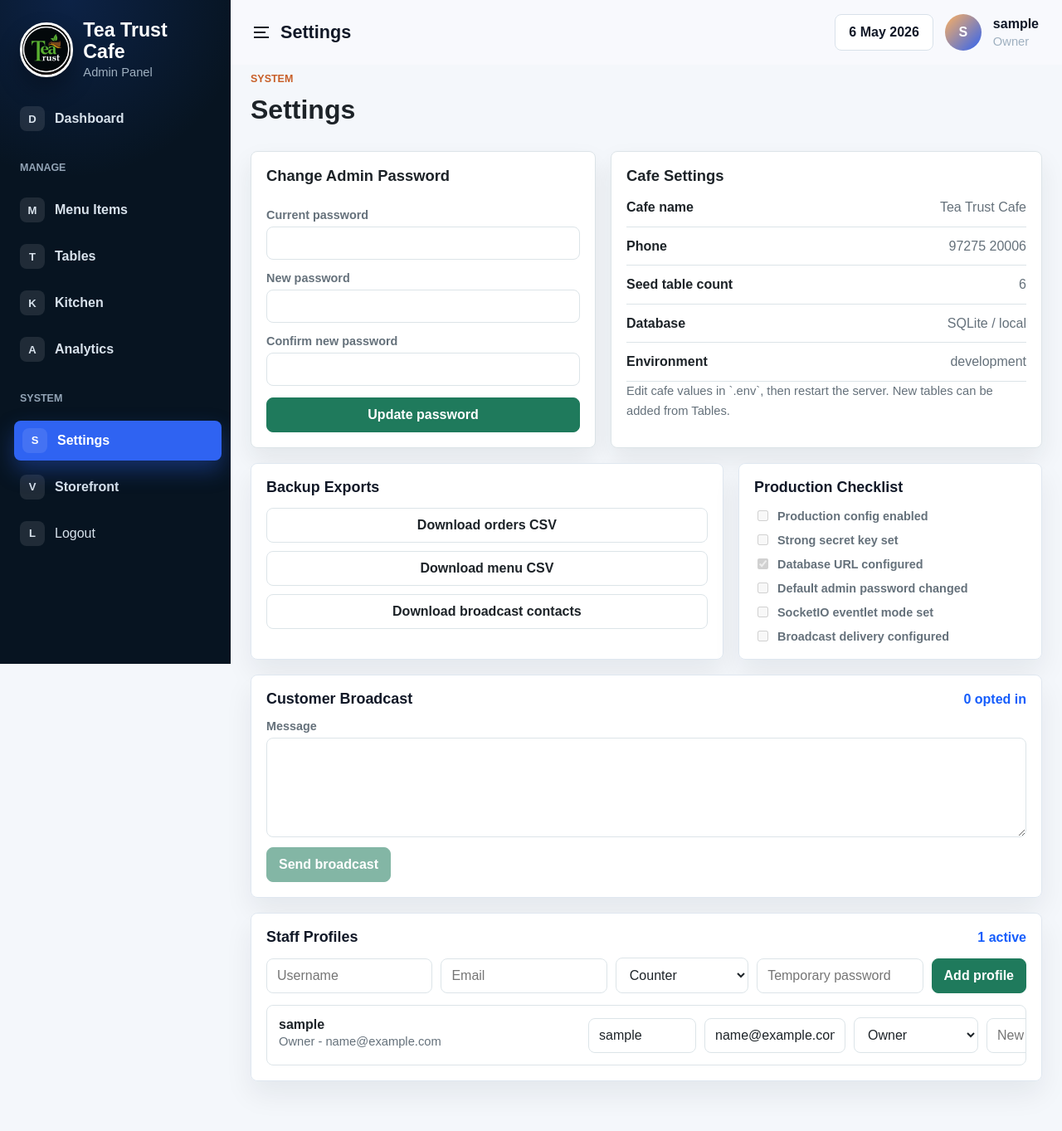
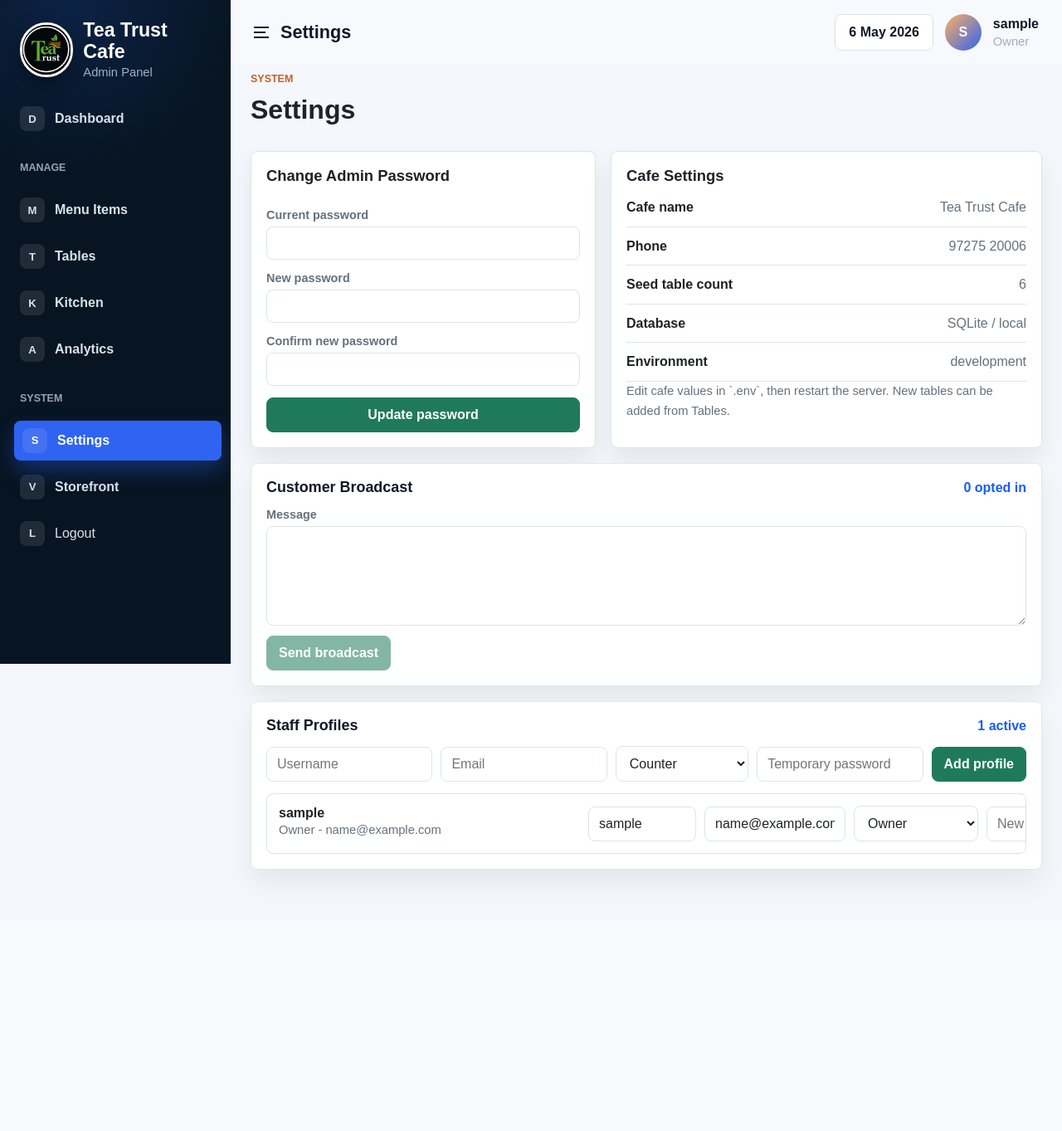
Before and after one commit to srujalgupta/Tea-trust-qr-ordering-system-, a Flask app: page /admin/settings in a window 1280 px wide. Shown: the whole page at 83% size. After the commit the page ends 1064 px from the top, so only its background shows below. Run offline with Flask 3, Linux system fonts and the light colour scheme; the visitor is signed in with stand-in values (Sample User, id 1); data comes from the database, SQL or seed files in the repository; data that the repository does not hold is empty; some libraries are stand-ins or nearby versions.

Commit message:
Hide admin backup and production panels

```diff
--- a/app/templates/admin/settings.html
+++ b/app/templates/admin/settings.html
@@ -44,33 +44,6 @@
     </section>
   </section>
 
-  <section class="dashboard-panels">
-    <article class="dashboard-card">
-      <header class="panel-header">
-        <h2>Backup Exports</h2>
-      </header>
-      <div class="export-actions">
-        <a class="button" href="{{ url_for('api.admin_orders_export') }}">Download orders CSV</a>
-        <a class="button" href="{{ url_for('api.admin_menu_export') }}">Download menu CSV</a>
-        <a class="button" href="{{ url_for('api.admin_customers_export', marketing_only=1) }}">Download broadcast contacts</a>
-      </div>
-    </article>
-
-    <article class="dashboard-card">
-      <header class="panel-header">
-        <h2>Production Checklist</h2>
-      </header>
-      <div class="checklist">
-        <label class="check-row"><input type="checkbox" disabled {% if environment_name == "production" %}checked{% endif %}> Production config enabled</label>
-        <label class="check-row"><input type="checkbox" disabled {% if secret_configured %}checked{% endif %}> Strong secret key set</label>
-        <label class="check-row"><input type="checkbox" disabled {% if database_configured %}checked{% endif %}> Database URL configured</label>
-        <label class="check-row"><input type="checkbox" disabled {% if password_changed %}checked{% endif %}> Default admin password changed</label>
-        <label class="check-row"><input type="checkbox" disabled {% if socketio_eventlet %}checked{% endif %}> SocketIO eventlet mode set</label>
-        <label class="check-row"><input type="checkbox" disabled {% if broadcast_delivery_configured %}checked{% endif %}> Broadcast delivery configured</label>
-      </div>
-    </article>
-  </section>
-
   {% if current_user.can('staff:manage') %}
     <section class="dashboard-card broadcast-panel">
       <header class="panel-header">
```
